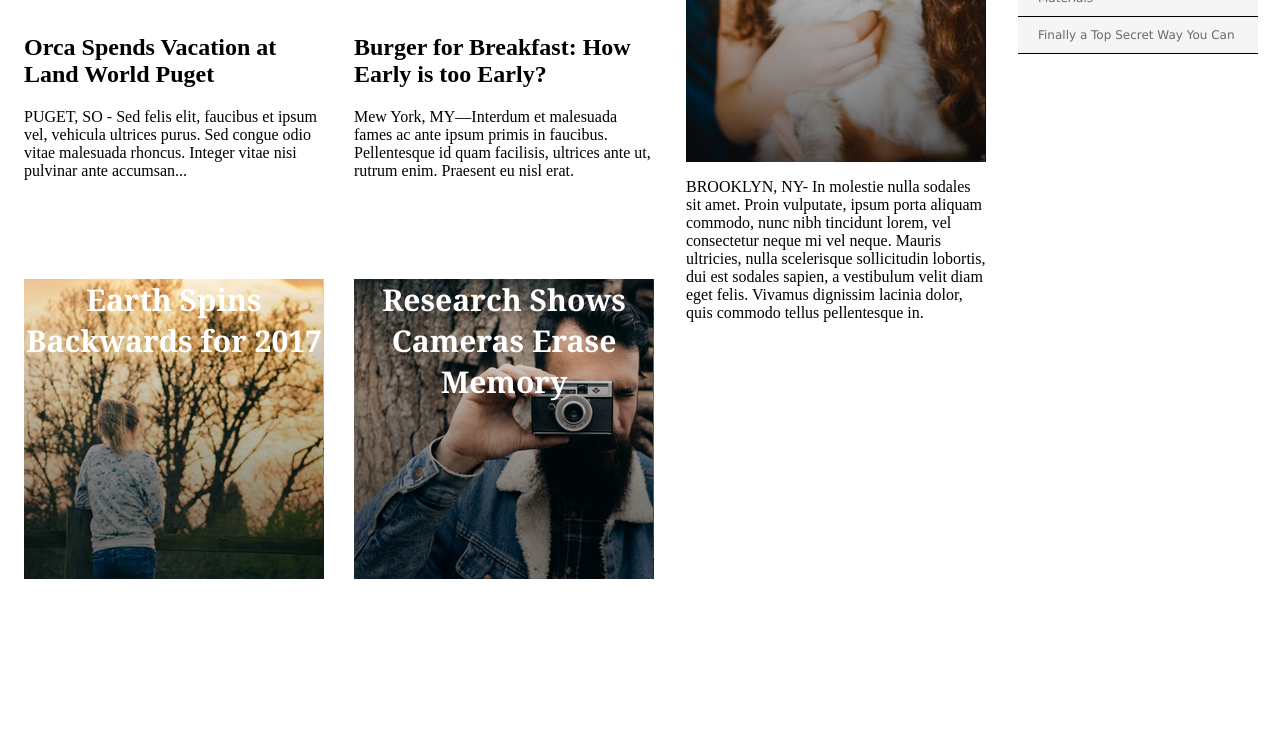
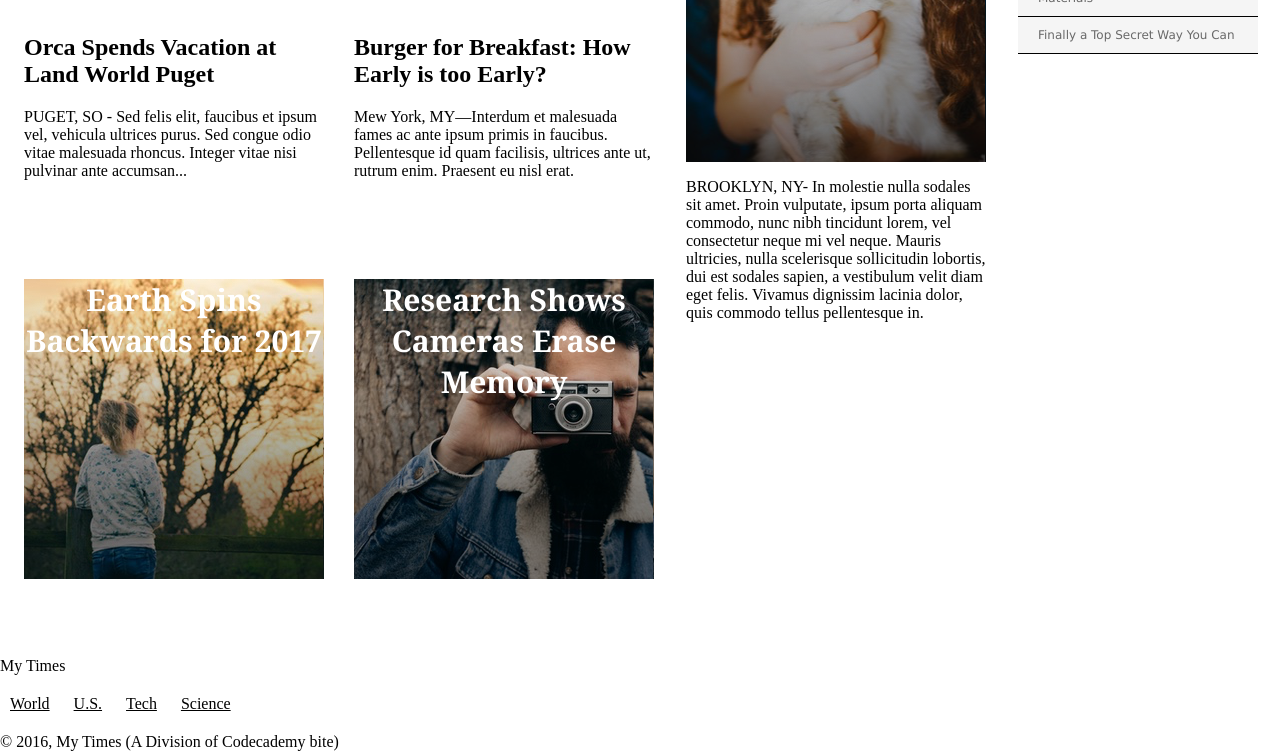
Before and after one commit to deanarron/my_times, a plain HTML site: page index.html in a window 1280 px wide. Shown: the part 613-1364 px from the top of the page. Before the commit the page ends 1270 px from the top, so only its background shows below. Drawn offline with Linux system fonts and the light colour scheme.

Commit message:
Add footer content

```diff
--- a/index.html
+++ b/index.html
@@ -96,5 +96,20 @@
       </div>
     </div>
   </div>
+  <!-- Footer section -->
+  <footer>
+    <div class="info">
+      <span>My Times</span>
+      <nav>
+      	<span><a href="#">World</a></span>
+      	<span><a href="#">U.S.</a></span>
+      	<span><a href="#">Tech</a></span>
+      	<span><a href="#">Science</a></span>
+      </nav>
+    </div>
+    <div class="copyright">
+      © 2016, My Times (A Division of Codecademy bite)
+    </div>
+  </footer>
   </body>
 </html>
--- a/resources/styles/style.css
+++ b/resources/styles/style.css
@@ -139,3 +139,4 @@ body {
   border-bottom: 1px solid black;
   padding: 11px 20px;
 }
+/* Footer */
```
